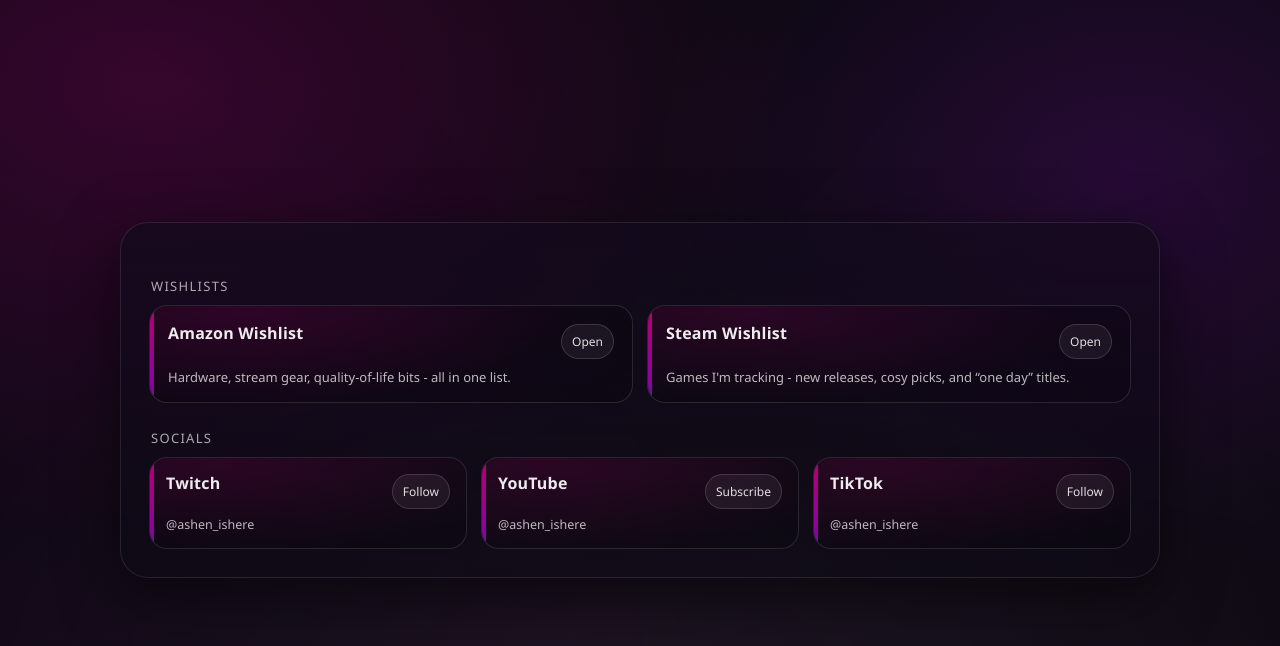
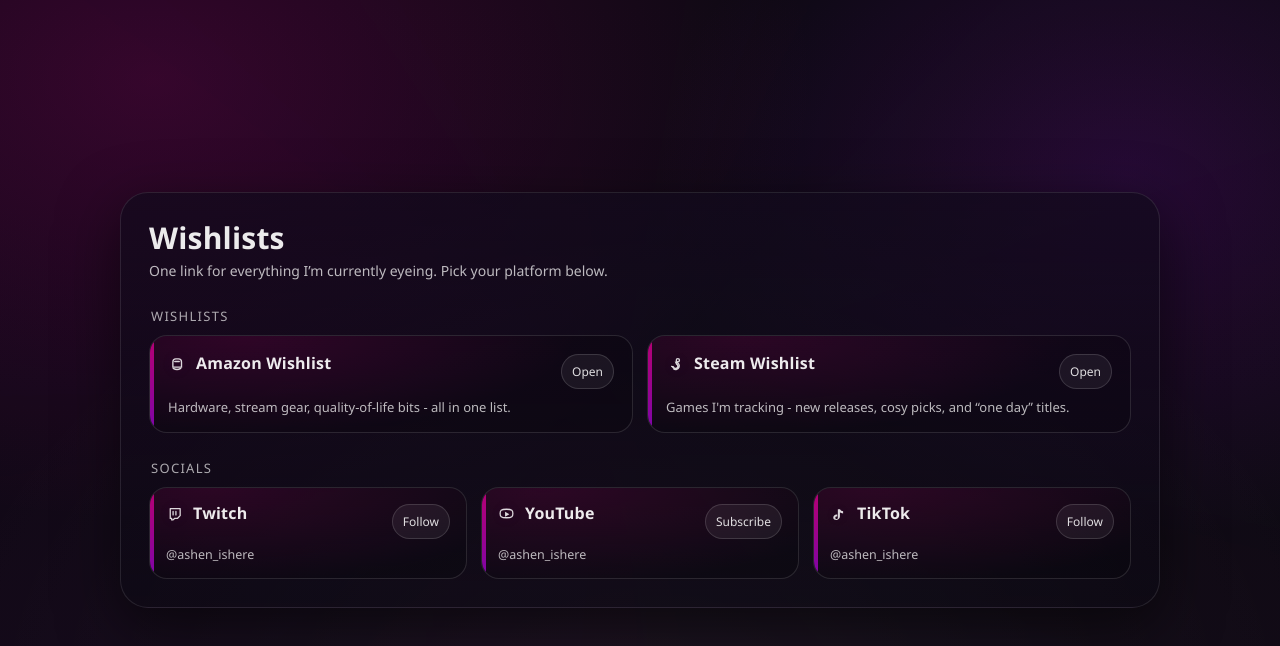
Before and after one commit to ashen-ishere/ashen-wishlist, a plain HTML site: page index.html in a window 1280 px wide. Drawn offline with Linux system fonts and the light colour scheme.

Commit message:
Add files via upload

```diff
--- a/index.html
+++ b/index.html
@@ -111,6 +111,14 @@
       z-index:1;
     }
 
+    .top{
+      display:flex;
+      align-items:flex-start;
+      justify-content:space-between;
+      gap: 16px;
+      margin-bottom: 10px;
+    }
+
     .title{
       margin:0;
       font-size: clamp(22px, 2.6vw, 30px);
@@ -211,6 +219,27 @@
       min-width: 0;
     }
 
+    /* --- ICONS --- */
+    .lcTitleRow{
+      display:flex;
+      align-items:center;
+      gap: 10px;
+      min-width: 0; /* lets title clamp properly */
+    }
+
+    .lcIcon{
+      width: 18px;
+      height: 18px;
+      flex: 0 0 auto;
+      opacity: 0.92;
+      filter: drop-shadow(0 0 10px rgba(130,5,179,0.18)) drop-shadow(0 0 10px rgba(190,0,120,0.12));
+    }
+
+    .grid--socials .lcIcon{
+      width: 17px;
+      height: 17px;
+    }
+
     .lcName{
       margin:0;
       font-weight: 700;
@@ -281,6 +310,13 @@
     <section class="card" aria-label="Ashen hub">
       <div class="cardInner">
 
+        <div class="top">
+          <div>
+            <h1 class="title">Wishlists</h1>
+            <p class="subtitle">One link for everything I’m currently eyeing. Pick your platform below.</p>
+          </div>
+        </div>
+
         <!-- Sections render here -->
         <div class="sections" id="linksRoot" aria-live="polite"></div>
 
@@ -298,6 +334,24 @@
         .replaceAll(">","&gt;")
         .replaceAll('"',"&quot;")
         .replaceAll("'","&#039;");
+
+      const iconSvg = (id) => {
+        const common = 'class="lcIcon" viewBox="0 0 24 24" fill="none" xmlns="http://www.w3.org/2000/svg"';
+        switch(String(id || "").toLowerCase()){
+          case "twitch":
+            return `<svg ${common}><path d="M6 5h14v10l-4 4h-4l-2 2H8v-2H6V5z" stroke="currentColor" stroke-width="1.8" stroke-linejoin="round"/><path d="M10 9v5M14 9v5" stroke="currentColor" stroke-width="1.8" stroke-linecap="round"/></svg>`;
+          case "youtube":
+            return `<svg ${common}><path d="M10 9.5l6 3.5-6 3.5v-7z" fill="currentColor"/><path d="M21 12c0 4-1 6-9 6S3 16 3 12 4 6 12 6s9 2 9 6z" stroke="currentColor" stroke-width="1.8"/></svg>`;
+          case "tiktok":
+            return `<svg ${common}><path d="M14 6c1.1 1.7 2.7 2.7 4.5 2.9v3c-1.8-.1-3.4-.8-4.5-1.7v6.1c0 2.6-2.1 4.7-4.7 4.7S4.6 20.6 4.6 18s2.1-4.7 4.7-4.7c.3 0 .6 0 .9.1v3c-.3-.1-.6-.2-.9-.2-1 0-1.8.8-1.8 1.8s.8 1.8 1.8 1.8 1.8-.8 1.8-1.8V6h3z" fill="currentColor"/></svg>`;
+          case "steam":
+            return `<svg ${common}><path d="M7.5 16.5l2.6 1.1a3 3 0 104-4l-1.1-2.6A4.8 4.8 0 1110 19.6" stroke="currentColor" stroke-width="1.8" stroke-linecap="round"/><circle cx="15.8" cy="8.3" r="2.1" stroke="currentColor" stroke-width="1.8"/><circle cx="9.2" cy="17.2" r="1.2" fill="currentColor"/></svg>`;
+          case "amazon":
+            return `<svg ${common}><path d="M6.5 10.5c0-2.2 1.8-4 4-4H14c2.2 0 4 1.8 4 4v7H6.5v-7z" stroke="currentColor" stroke-width="1.8"/><path d="M9 10h6" stroke="currentColor" stroke-width="1.8" stroke-linecap="round"/><path d="M7 19.2c2.8 1.6 7.2 1.6 10 0" stroke="currentColor" stroke-width="1.8" stroke-linecap="round"/></svg>`;
+          default:
+            return `<svg ${common}><circle cx="12" cy="12" r="8" stroke="currentColor" stroke-width="1.8"/><path d="M12 8v4l3 2" stroke="currentColor" stroke-width="1.8" stroke-linecap="round" stroke-linejoin="round"/></svg>`;
+        }
+      };
 
       // Loading state
       rootEl.innerHTML = `
@@ -334,7 +388,10 @@
         const page = data.page || {};
         if (page.title){
           document.querySelector(".title").textContent = page.title;
-          document.title = 'Ashen - ${page.title}';
+          document.title = `Ashen — ${page.title}`;
+        }
+        if (page.subtitle){
+          document.querySelector(".subtitle").textContent = page.subtitle;
         }
 
         const sections = Array.isArray(data.sections) ? data.sections : [];
@@ -387,7 +444,10 @@
                 <span class="rail" aria-hidden="true" style="${railStyle}"></span>
                 <div class="lcInner">
                   <div class="lcTop">
+                  <div class="lcTitleRow">
+                    ${iconSvg(item.id)}
                     <h3 class="lcName" title="${label}">${label}</h3>
+                  </div>
                     <span class="pill">${pill}</span>
                   </div>
                   ${hint ? `<p class="lcHint">${hint}</p>` : ``}
```
